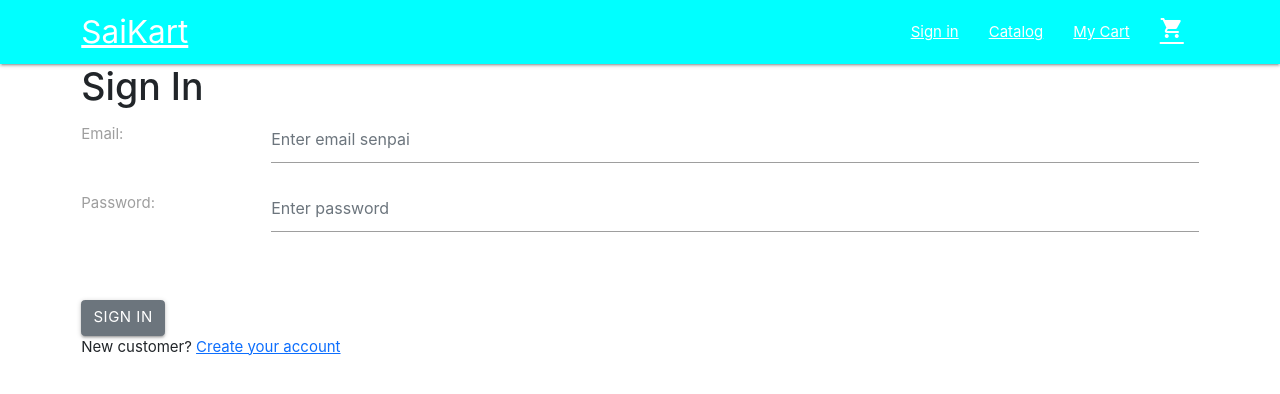
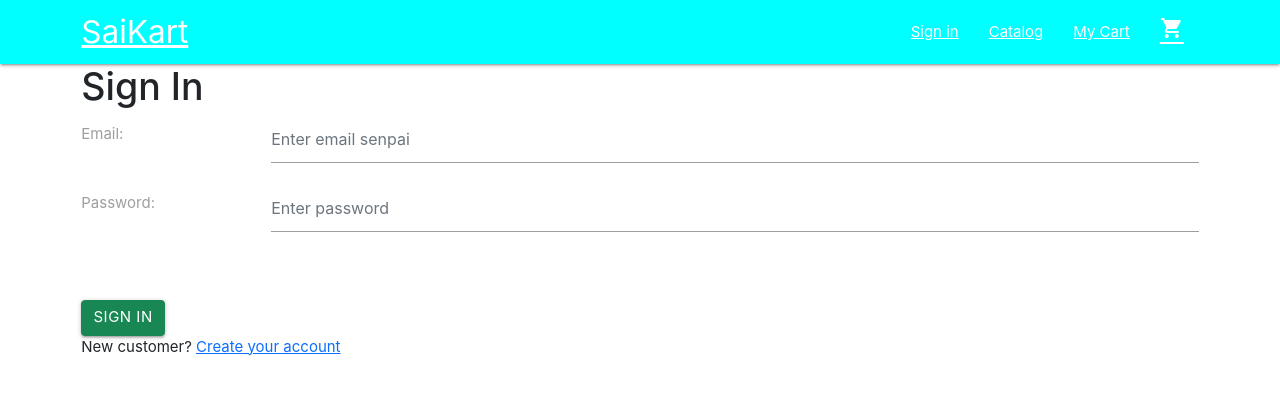
Before and after one commit to ssseru/eCommerce-Solution, a React (Create React App) app in the folder client/: page /signin in a window 1280 px wide. Shown: the top 394 px of the page. Built offline with nearby package versions, Linux system fonts and the light colour scheme; the HTML template or start-up script is replaced by a standard one.

Commit message:
fixes for login and register pages

```diff
--- a/client/src/components/RegisterComponent.js
+++ b/client/src/components/RegisterComponent.js
@@ -121,8 +121,13 @@ function RegisterComponent(props) {
               />
             </Col>
           </FormGroup>
-          <Button type="submit">Sign In</Button>
+          <Button type="submit" color="success">
+            Register
+          </Button>
         </Form>
+        <div>
+          Already a customer? <Link to={`/signin`}>SignIN</Link>
+        </div>
       </Container>
     </>
   );
--- a/client/src/components/SignInComponent.js
+++ b/client/src/components/SignInComponent.js
@@ -81,7 +81,9 @@ function SignInComponent(props) {
         </FormGroup>
         <br />
         <br />
-        <Button type="submit">Sign In</Button>
+        <Button type="submit" color="success">
+          Sign In
+        </Button>
         <br />
       </Form>
       <div>
```
